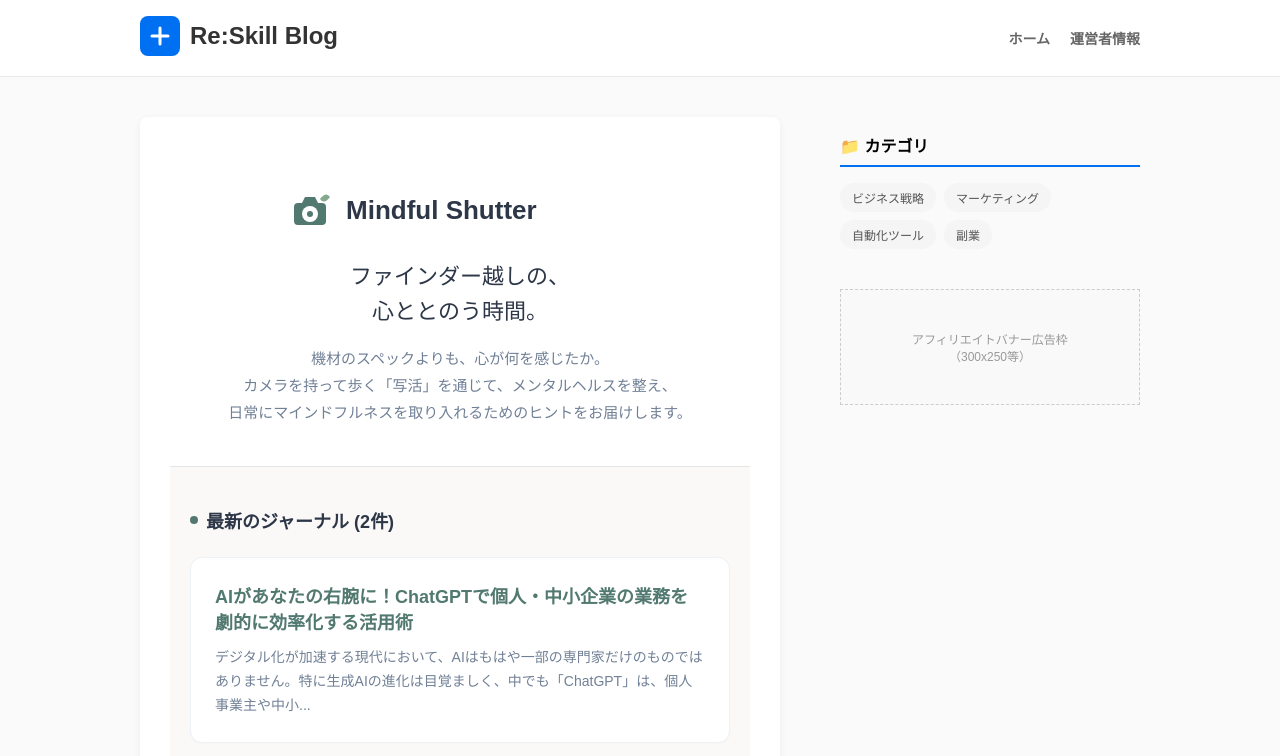
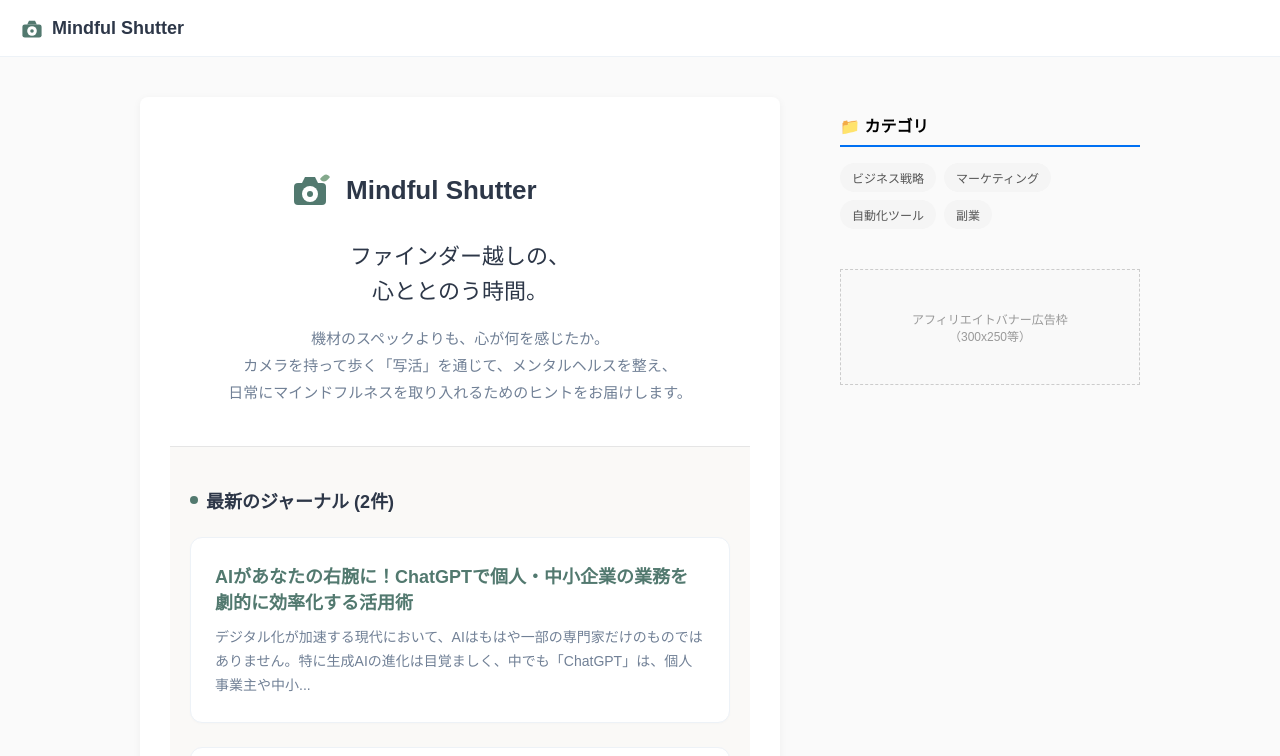
Before and after one commit to shotaro0222/photo, a Next.js app: page / in a window 1280 px wide. Shown: the top 756 px of the page. Built offline with nearby package versions, Linux system fonts and the light colour scheme.

Commit message:
Refactor Header component layout and styles

```diff
--- a/src/components/Header.tsx
+++ b/src/components/Header.tsx
@@ -1,23 +1,21 @@
-// src/components/Header.tsx
 import Link from 'next/link';
 
 export default function Header() {
   return (
-    <header style={{ borderBottom: '1px solid #eaeaea', padding: '16px 0', backgroundColor: '#fff' }}>
-      <div style={{ maxWidth: '1000px', margin: '0 auto', display: 'flex', justifyContent: 'space-between', alignItems: 'center', padding: '0 20px' }}>
-        <Link href="/" style={{ textDecoration: 'none' }}>
-          {/* ★ widthとviewBoxを250に変更して「g」のスペースを確保 */}
-          <svg width="250" height="40" viewBox="0 0 250 40" xmlns="http://www.w3.org/2000/svg">
-            <rect width="40" height="40" rx="8" fill="#0070f3" />
-            <path d="M12 20h16M20 12v16" stroke="#fff" strokeWidth="3" strokeLinecap="round" />
-            <text x="50" y="28" fontFamily="sans-serif" fontSize="24" fontWeight="bold" fill="#333">Re:Skill Blog</text>
-          </svg>
-        </Link>
-        <nav style={{ display: 'flex', gap: '20px', fontSize: '14px', fontWeight: 'bold' }}>
-          <Link href="/" style={{ color: '#666', textDecoration: 'none' }}>ホーム</Link>
-          <Link href="/about" style={{ color: '#666', textDecoration: 'none' }}>運営者情報</Link>
-        </nav>
-      </div>
+    <header style={{ padding: '16px 20px', borderBottom: '1px solid #edf2f7', backgroundColor: '#fff', display: 'flex', alignItems: 'center' }}>
+      <Link href="/" style={{ textDecoration: 'none', display: 'flex', alignItems: 'center', gap: '8px' }}>
+        {/* ヘッダー用の小型ロゴ (SVG) */}
+        <svg width="24" height="24" viewBox="0 0 40 40" xmlns="http://www.w3.org/2000/svg">
+          <g transform="translate(0, 2)">
+            <path d="M 12 12 L 15 6 L 25 6 L 28 12 Z" fill="#52796f" />
+            <rect x="4" y="12" width="32" height="22" rx="4" fill="#52796f" />
+            <circle cx="20" cy="23" r="8" fill="#ffffff" />
+            <circle cx="20" cy="23" r="3" fill="#52796f" />
+          </g>
+        </svg>
+        {/* ヘッダーのサイト名 */}
+        <span style={{ fontSize: '18px', fontWeight: 'bold', color: '#2d3748' }}>Mindful Shutter</span>
+      </Link>
     </header>
   );
 }
```
